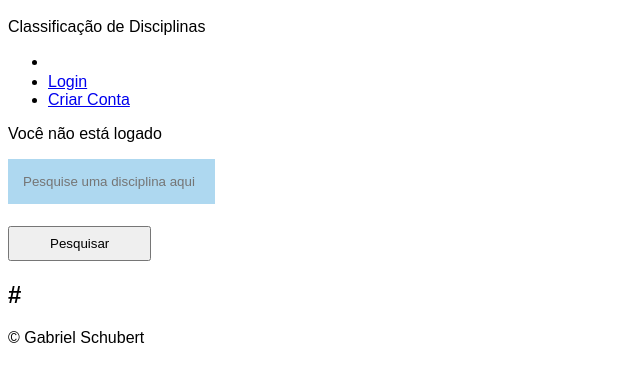
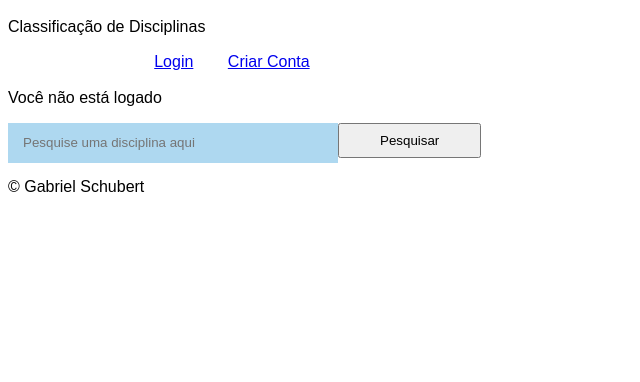
Before and after one commit to gabrielssa/psoft-front, a plain HTML site: page index.html in a window 1280 px wide. Shown: the part 50-432 px from the top of the page, without its empty margins (0-640 px from the left). Drawn offline with Linux system fonts and the light colour scheme.

Commit message:
Add files via upload

```diff
--- a/index.html
+++ b/index.html
@@ -15,7 +15,7 @@
 				<p>Classificação de Disciplinas</p>
 				<ul class="actions">
 					<li><input type="button" class="button special" value="Logout" onclick="logout()" id ="logout"/></li>
-                    <li><a href="login.html" id="login" class="button special">Login</a></li>
+                    <li><a href="login.html" id="login" class="test">Login</a></li>
 					<li><a href="#" class="button special" id="createAccout" onlick="">Criar Conta</a></li>
 				</ul>
 			</section>
@@ -23,7 +23,7 @@
 		<section id="one" class="wrapper special">
 			<p id="greetings">></p>
 			<form id="buscaDisciplina">
-				<input type="text" name="paraPesquisar" placeholder="Pesquise uma disciplina aqui" />
+				<input type="text" class ="paraPesquisar" name="paraPesquisar" placeholder="Pesquise uma disciplina aqui" />
 				<input type="button" class="myButton" value="Pesquisar" onclick="buscaDisciplina()"/>
 			</form>
 		</section>
@@ -32,9 +32,10 @@
 			<section id="one" class="wrapper special">
 				<div class="inner">
 					<header class="major">
-						<h2>#</h2>
+						<h2></h2>
 					</header>
 					<div id="disciplinas" class="disciplinas">
+
 					</div>
 				</div>
 			</section>
--- a/login-style.css
+++ b/login-style.css
@@ -98,7 +98,7 @@ body {
   background: -webkit-linear-gradient(right, #229fa1, #00cdcf);
   background: -moz-linear-gradient(right, #229fa1, #00cdcf);
   background: -o-linear-gradient(right, #229fa1, #00cdcf);
-  background: linear-gradient(to left, #229fa1, #00cdcf);
+  background: linear-gradient(to left, #94b2b3, #00cdcf);
   font-family: "Roboto", sans-serif;
   -webkit-font-smoothing: antialiased;
   -moz-osx-font-smoothing: grayscale;
--- a/style.css
+++ b/style.css
@@ -1,10 +1,9 @@
 input[type=text], input[type=password], input[type=email] {
     padding: 15px;
-    margin: 5px 0 22px 0;
     display: list-item;
     border: none;
     background: #AED8F0;
-
+    height: 10px;
   }
 
 h1{
@@ -34,8 +33,21 @@ html{
 .disciplina{
   padding:8px 20px;
   background: #AED8F0;
+  width: 300px;
 }
 
 .disciplina:hover{
   background: #7AA9C4;
 }
+
+.paraPesquisar{
+  width: 300px;
+  height: 10px;
+  float:left;
+}
+ul li{
+  list-style: none;
+  display: inline;
+  padding-left: 15px;
+  padding-right: 15px;
+}
```
